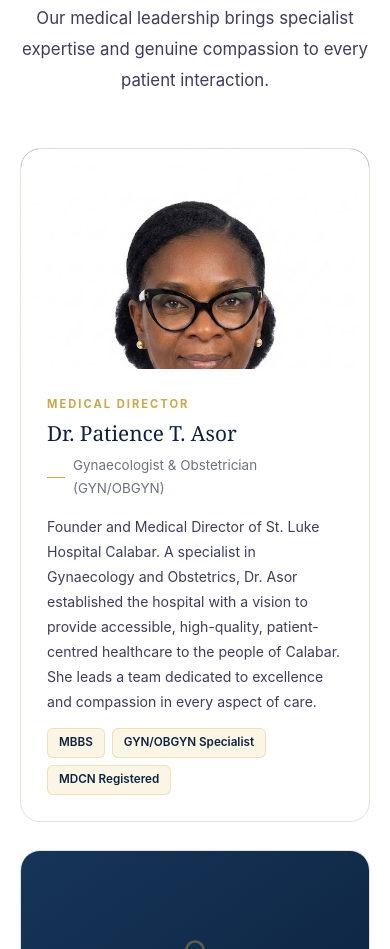
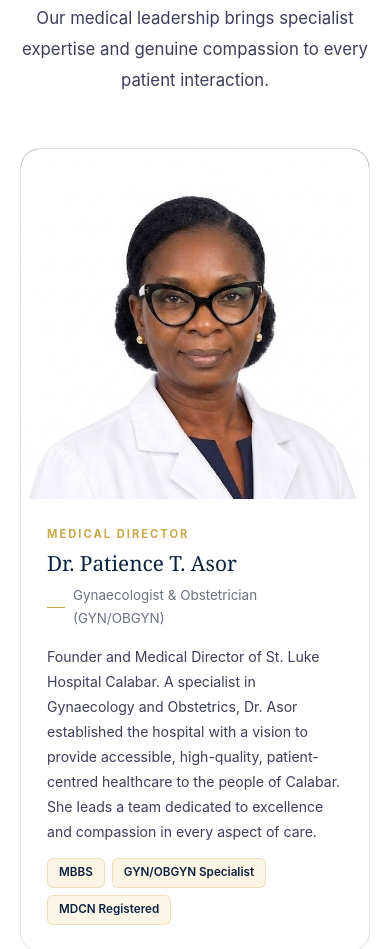
Before and after one commit to TosanAsor/stlukehospital-website, a plain HTML site: page index.html in a window 390 px wide. Shown: the part 6082-7031 px from the top of the page. Drawn offline with Linux system fonts and the light colour scheme.

Commit message:
Update style.css

```diff
--- a/css/style.css
+++ b/css/style.css
@@ -509,3 +509,24 @@ html, body {
     gap: 16px !important;
   }
 }
+
+
+/* Doctor photo height fix */
+.doctor-photo {
+  height: 480px;
+}
+
+.doctor-photo img {
+  object-fit: cover;
+  object-position: center 10%;
+}
+
+@media(max-width: 768px) {
+  .doctor-photo {
+    height: 350px;
+  }
+
+  .doctor-photo img {
+    object-position: center 5%;
+  }
+}
```
